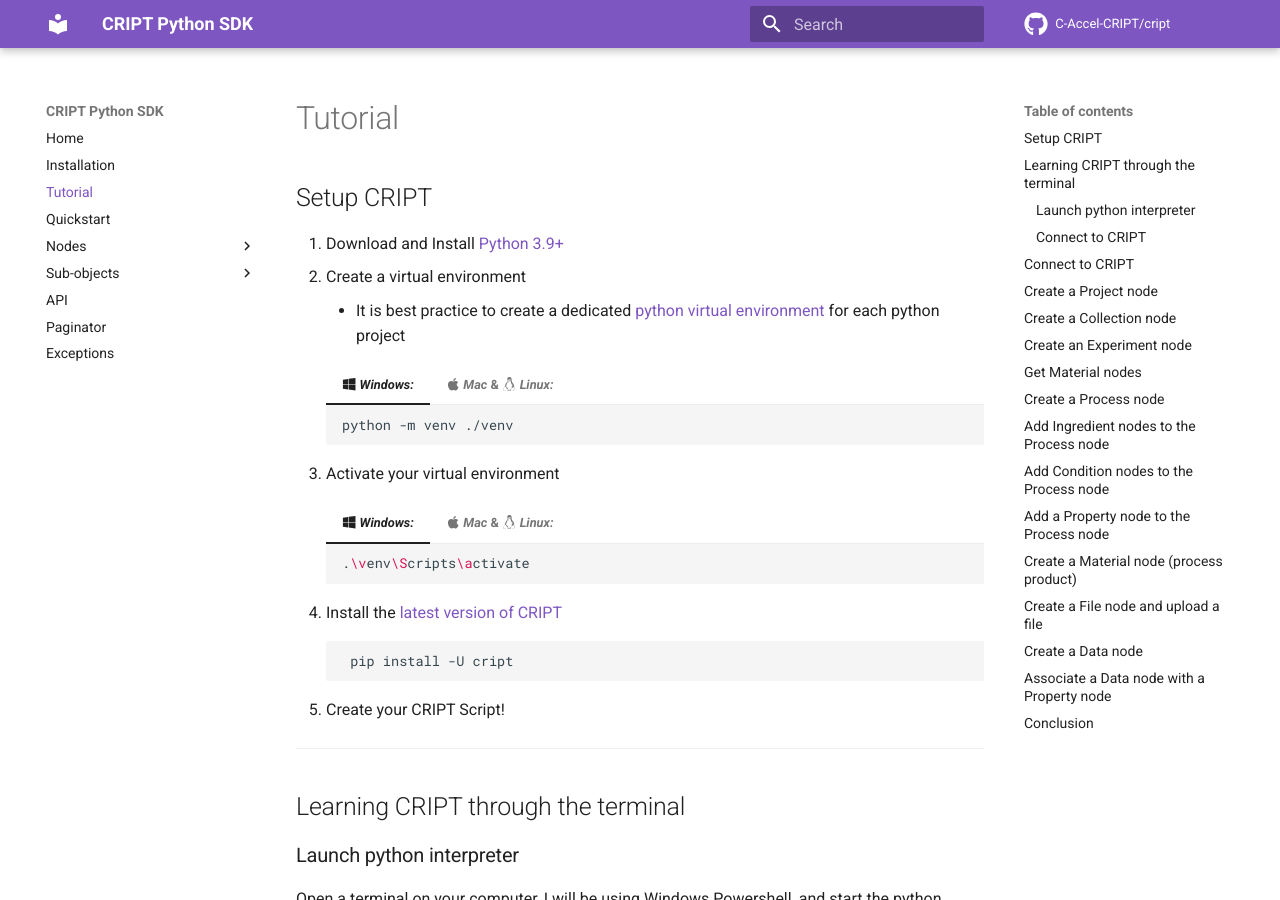
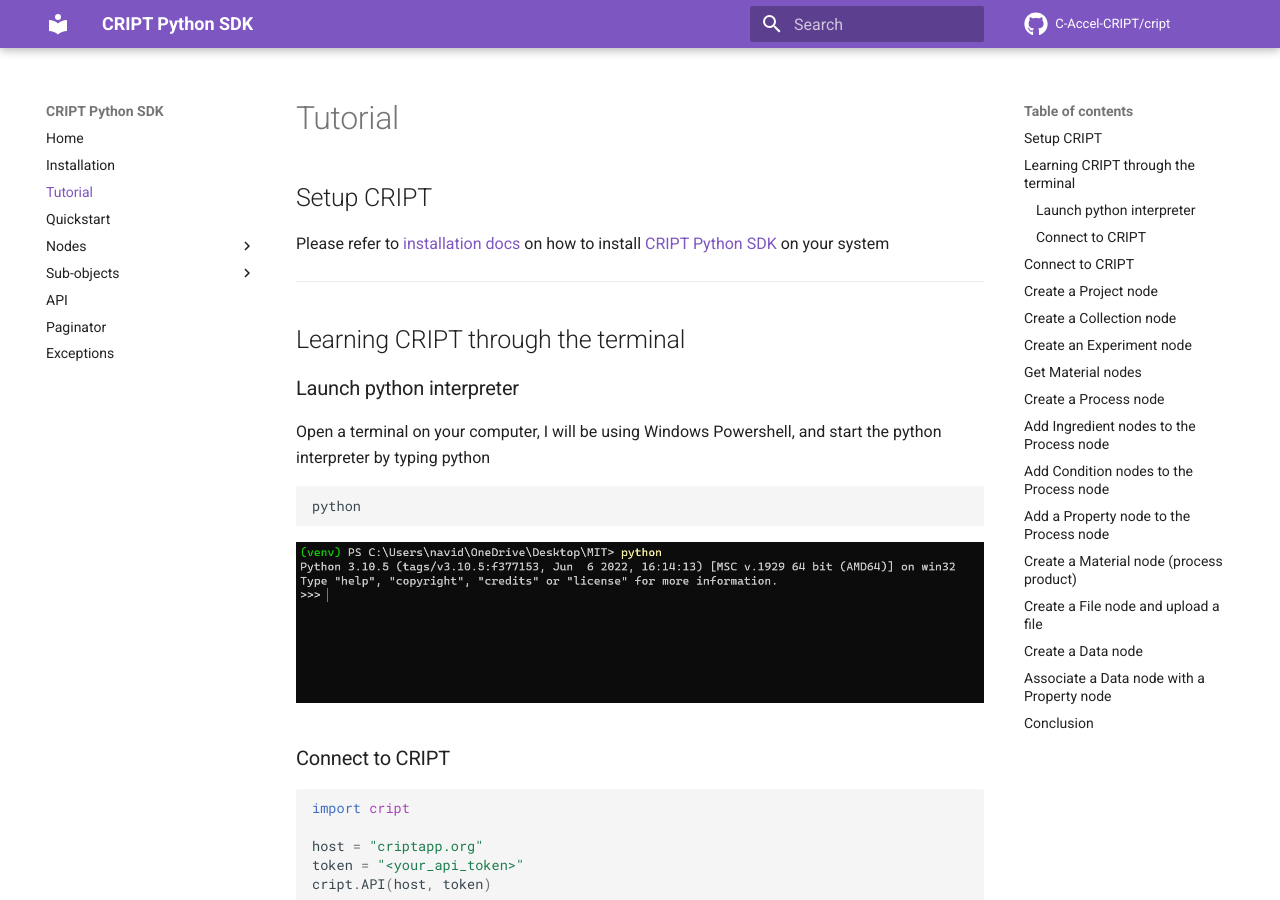
Before and after one commit to C-Accel-CRIPT/sdk-archive, an MkDocs documentation site: the page built from docs/tutorial.md, in a window 1280 px wide and 900 px high. Built offline with MkDocs 1.6.1 and Material for MkDocs 9.7.7, drawn with Linux system fonts in a browser that asks for light colours; comment, search, counter and statistics services are not loaded.

Commit message:
removed the installation step from tutorial and just put a reference to installation page

````diff
--- a/docs/tutorial.md
+++ b/docs/tutorial.md
@@ -1,38 +1,8 @@
 # Tutorial
 
 ## Setup CRIPT
-
-1.  Download and Install [Python 3.9+](https://www.python.org/downloads/)
-2.  Create a virtual environment
-    * It is best practice to create a dedicated [python virtual environment](https://docs.python.org/3/library/venv.html) for each python project
-
-    === ":fontawesome-brands-windows: **_Windows:_**"
-        ```bash
-        python -m venv ./venv
-        ```
-
-    === ":fontawesome-brands-apple: **_Mac_** & :fontawesome-brands-linux: **_Linux:_**"
-        ```bash
-        python3 -m venv ./venv
-        ```
-
-3.  Activate your virtual environment
-
-    === ":fontawesome-brands-windows: **_Windows:_**"
-        ```bash
-        .\venv\Scripts\activate
-        ```
-
-    === ":fontawesome-brands-apple: **_Mac_** & :fontawesome-brands-linux: **_Linux:_**"
-        ```bash
-        source venv/bin/activate
-        ```
-
-4.  Install the [latest version of CRIPT](https://pypi.org/project/cript/)
-    ```bash
-     pip install -U cript
-    ```
-5.  Create your CRIPT Script!
+Please refer to [installation docs](cript_installation.md)
+on how to install [CRIPT Python SDK](https://pypi.org/project/cript/) on your system
 
 ---
 
````
